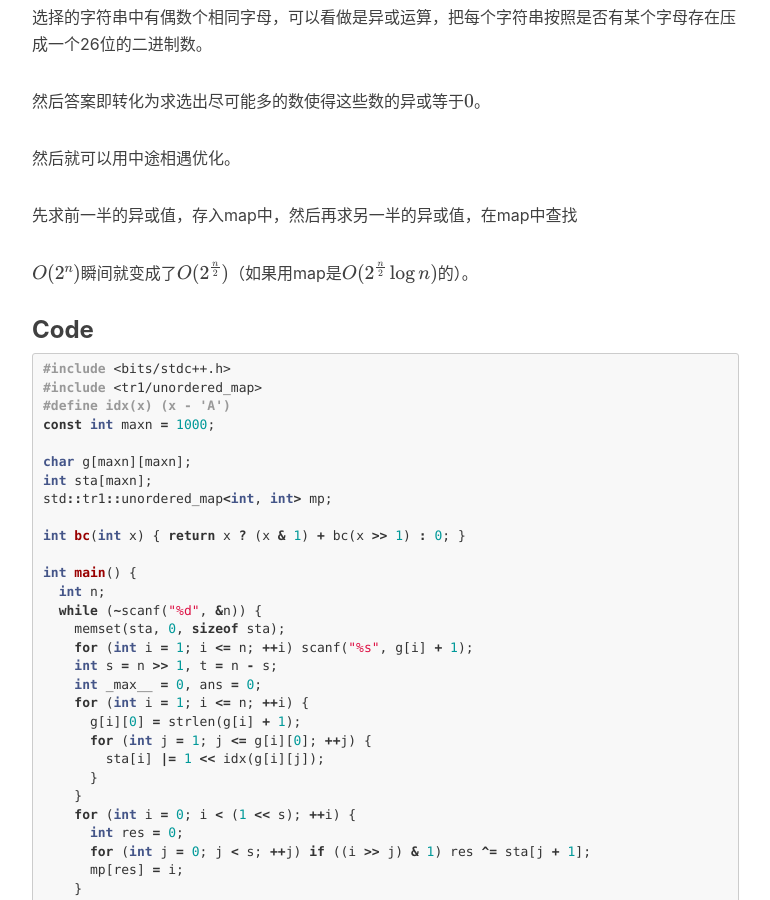
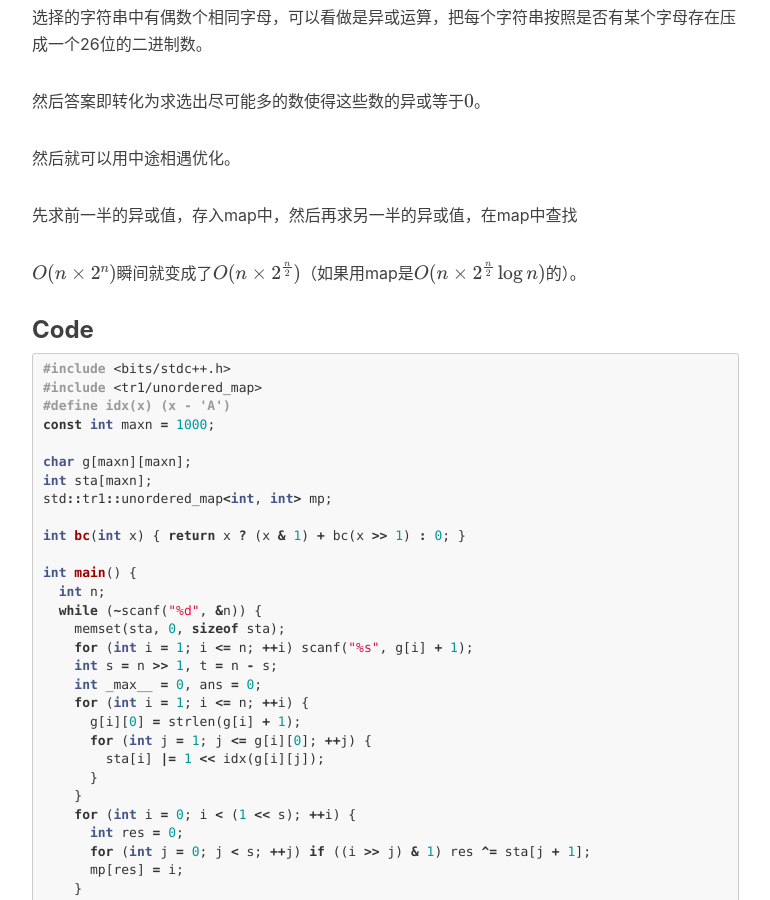
Before and after one commit to Kazusa1103/phqghume.github.com, a Jekyll site: the page built from _posts/2018-11-5-meet_in_the_middle.md, in a window 1280 px wide and 900 px high, scrolled down 3714 px. Shown: the whole window, without its empty margins (233-1003 px from the left). Built offline with Jekyll 4.4.1, drawn with Linux system fonts in a browser that asks for light colours; nearby versions of some CDN libraries; formulas are drawn with MathJax 3; comment, search, counter and statistics services are not loaded.

Commit message:
Update 2018-11-5-meet_in_the_middle.md

```diff
--- a/_posts/2018-11-5-meet_in_the_middle.md
+++ b/_posts/2018-11-5-meet_in_the_middle.md
@@ -148,7 +148,7 @@
 
 ### Solution
 
-根据套路，我们不考虑暴力。
+~~根据套路，我们不考虑暴力。~~
 
 选择的字符串中有偶数个相同字母，可以看做是异或运算，把每个字符串按照是否有某个字母存在压成一个26位的二进制数。
 
@@ -158,7 +158,7 @@
 
 先求前一半的异或值，存入map中，然后再求另一半的异或值，在map中查找
 
-$$O(2^{n})$$瞬间就变成了$$O(2^{\frac{n}{2}})$$（如果用map是$$O(2^{\frac{n}{2}}\log n)$$的）。
+$$O(n\times 2^{n})$$瞬间就变成了$$O(n\times 2^{\frac{n}{2}})$$（如果用map是$$O(n\times 2^{\frac{n}{2}}\log n)$$的）。
 
 ### Code
 
```
